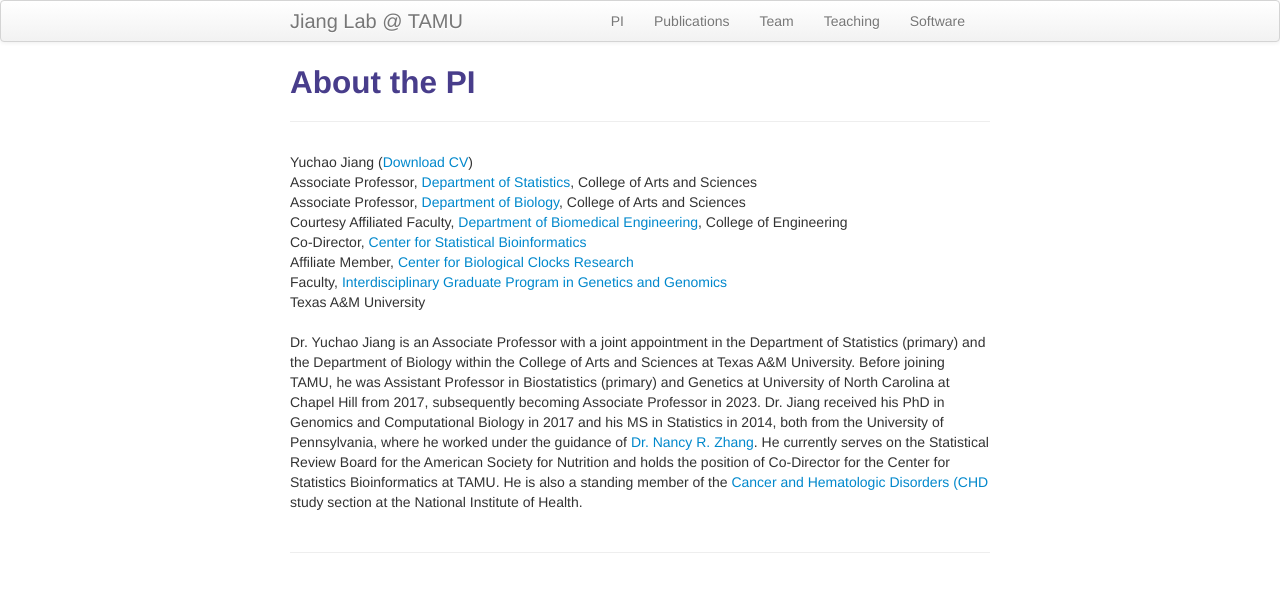
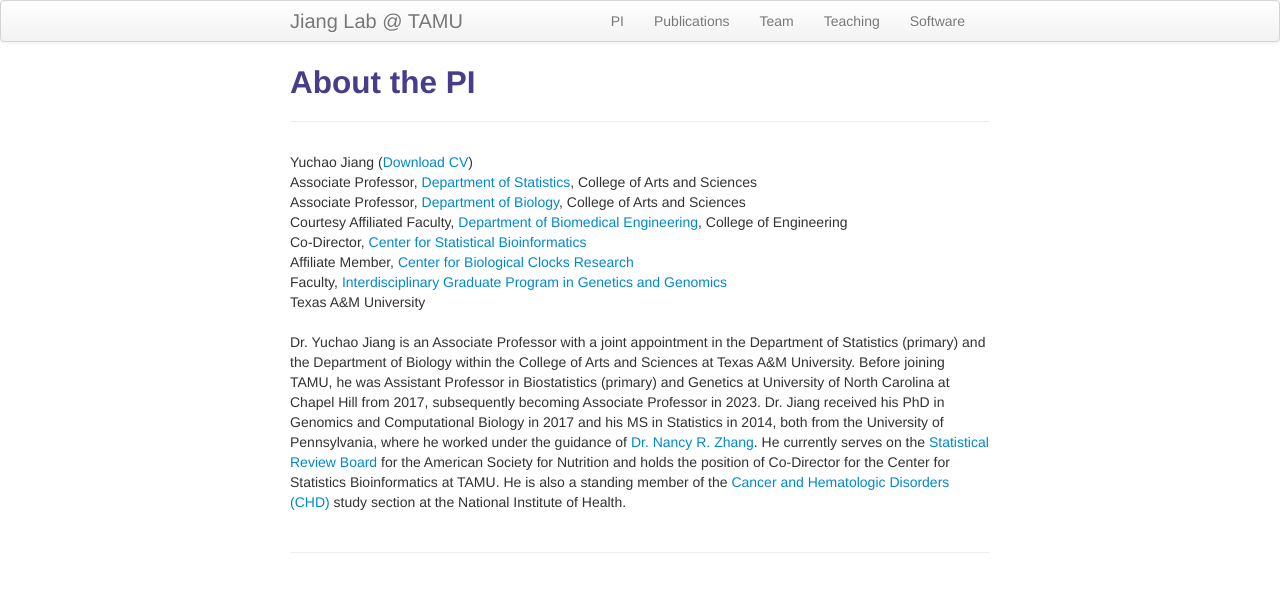
Before and after one commit to yuchaojiang/yuchaojiang.github.io, a Jekyll site: the page built from pages/PI.md, in a window 1280 px wide. Shown: the top 592 px of the page. Built offline with Jekyll 4.4.1, drawn with Linux system fonts in a browser that asks for light colours; part of the change alters nothing that is shown.

Commit message:
Update PI.md

```diff
--- a/pages/PI.md
+++ b/pages/PI.md
@@ -17,4 +17,4 @@ description: PI Info
     </div>
 </div>
 
-Dr. Yuchao Jiang is an Associate Professor with a joint appointment in the Department of Statistics (primary) and the Department of Biology within the College of Arts and Sciences at Texas A&M University. Before joining TAMU, he was Assistant Professor in Biostatistics (primary) and Genetics at University of North Carolina at Chapel Hill from 2017, subsequently becoming Associate Professor in 2023. Dr. Jiang received his PhD in Genomics and Computational Biology in 2017 and his MS in Statistics in 2014, both from the University of Pennsylvania, where he worked under the guidance of [Dr. Nancy R. Zhang](https://statistics.wharton.upenn.edu/profile/nzh/). He currently serves on the Statistical Review Board for the American Society for Nutrition and holds the position of Co-Director for the Center for Statistics Bioinformatics at TAMU. He is also a standing member of the [Cancer and Hematologic Disorders (CHD](https://public.csr.nih.gov/StudySections/DABP/EPH/CHD) study section at the National Institute of Health.
+Dr. Yuchao Jiang is an Associate Professor with a joint appointment in the Department of Statistics (primary) and the Department of Biology within the College of Arts and Sciences at Texas A&M University. Before joining TAMU, he was Assistant Professor in Biostatistics (primary) and Genetics at University of North Carolina at Chapel Hill from 2017, subsequently becoming Associate Professor in 2023. Dr. Jiang received his PhD in Genomics and Computational Biology in 2017 and his MS in Statistics in 2014, both from the University of Pennsylvania, where he worked under the guidance of [Dr. Nancy R. Zhang](https://statistics.wharton.upenn.edu/profile/nzh/). He currently serves on the [Statistical Review Board](https://cdn.nutrition.org/cdnut-statistical-review-board) for the American Society for Nutrition and holds the position of Co-Director for the Center for Statistics Bioinformatics at TAMU. He is also a standing member of the [Cancer and Hematologic Disorders (CHD)](https://public.csr.nih.gov/StudySections/DABP/EPH/CHD) study section at the National Institute of Health.
```
